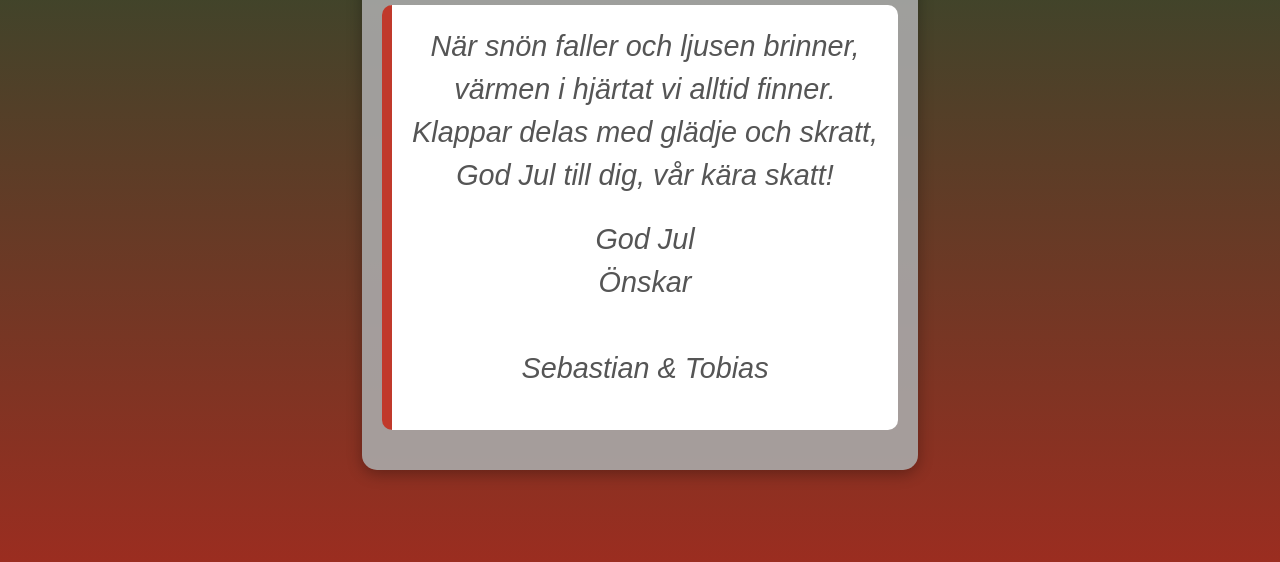
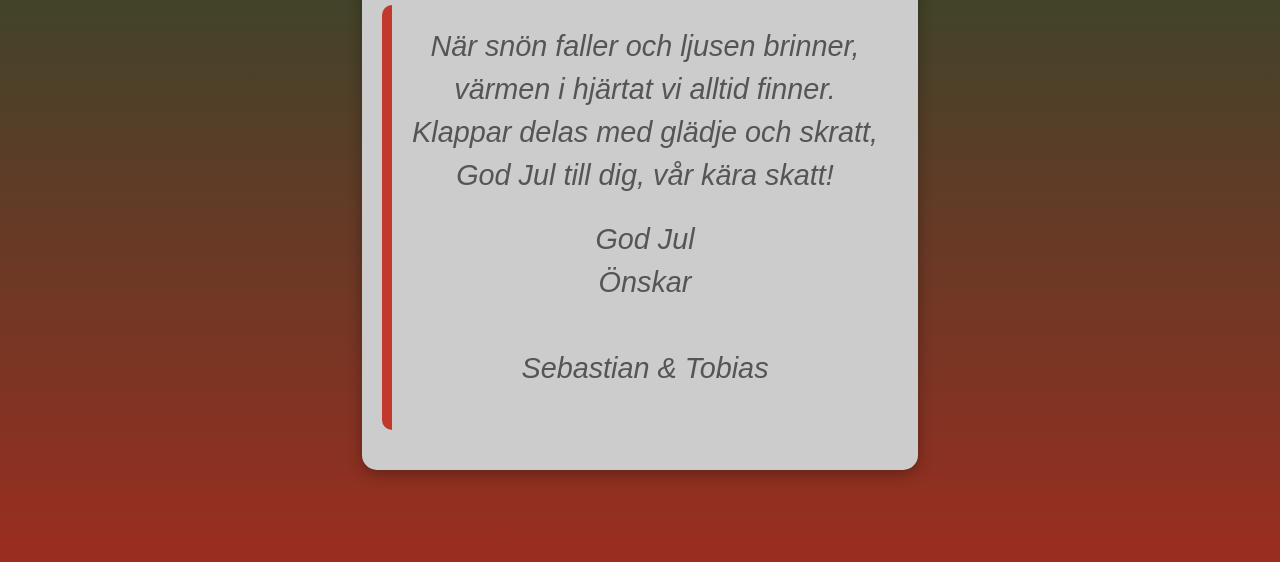
Before and after one commit to SebastianLanden/Jul, a plain HTML site: page index.html in a window 1280 px wide. Shown: the part 238-800 px from the top of the page. Drawn offline with Linux system fonts and the light colour scheme.

Commit message:
Update index.html

```diff
--- a/index.html
+++ b/index.html
@@ -24,7 +24,7 @@
         .container {
             max-width: 800px;
             padding: 20px;
-            background-color: rgba(169, 169, 169, 0.9); /* Grey-ish background for text */
+            background-color: #cccccc; /* Grey background for entire container */
             color: #2e4057;
             border-radius: 15px;
             box-shadow: 0 4px 15px rgba(0, 0, 0, 0.3);
@@ -44,7 +44,7 @@
             font-style: italic;
             margin: 20px 0;
             color: #555555;
-            background: #ffffff;
+            background: none; /* Removed white background */
             padding: 20px;
             border-left: 10px solid #c0392b; /* Red border for blockquote */
             border-radius: 10px;
```
